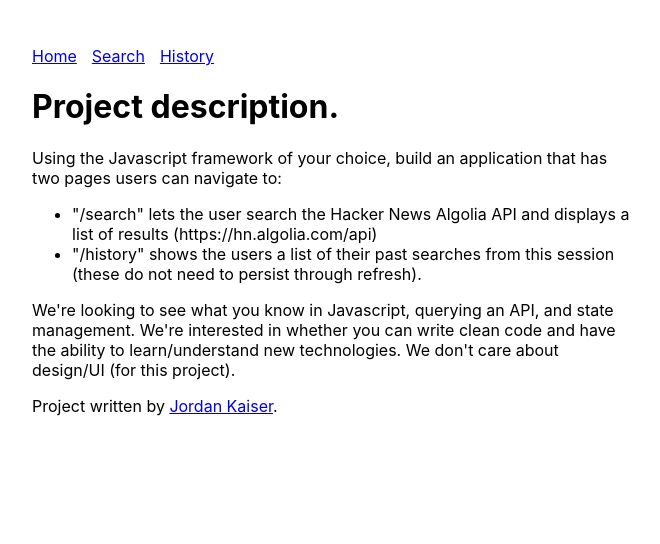
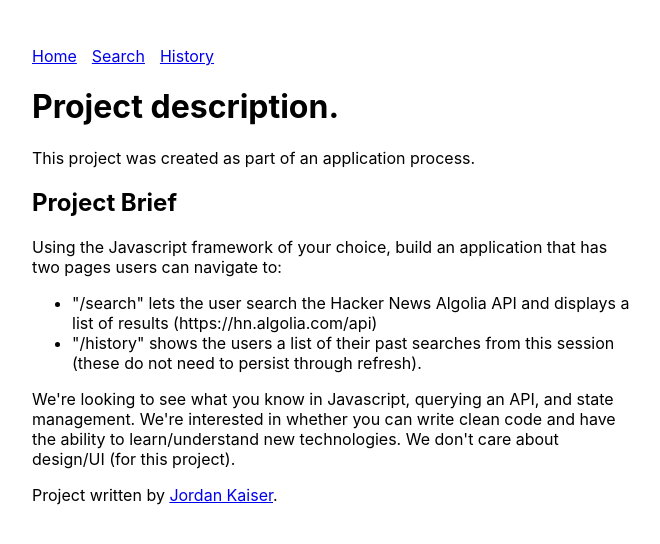
Before and after one commit to jordankaiser/hackernewssearch, a React (Create React App) app: page / in a window 1280 px wide. Shown: the top 544 px of the page, without its empty margins (308-968 px from the left). Built offline with nearby package versions, Linux system fonts and the light colour scheme.

Commit message:
Copy changes.

```diff
--- a/public/index.html
+++ b/public/index.html
@@ -24,7 +24,7 @@
       work correctly both with client-side routing and a non-root public URL.
       Learn how to configure a non-root public URL by running `npm run build`.
     -->
-    <title>RTS Labs Coding Exercise</title>
+    <title>Hacker News Search</title>
   </head>
   <body>
     <noscript>You need to enable JavaScript to run this app.</noscript>
--- a/src/components/Home/Home.js
+++ b/src/components/Home/Home.js
@@ -2,6 +2,10 @@ export default function Home() {
   return (
     <>
       <h1>Project description.</h1>
+
+      <p>This project was created as part of an application process.</p>
+
+      <h2>Project Brief</h2>
 
       <p>Using the Javascript framework of your choice, build an application that has two pages users can navigate to:</p>
 
```
